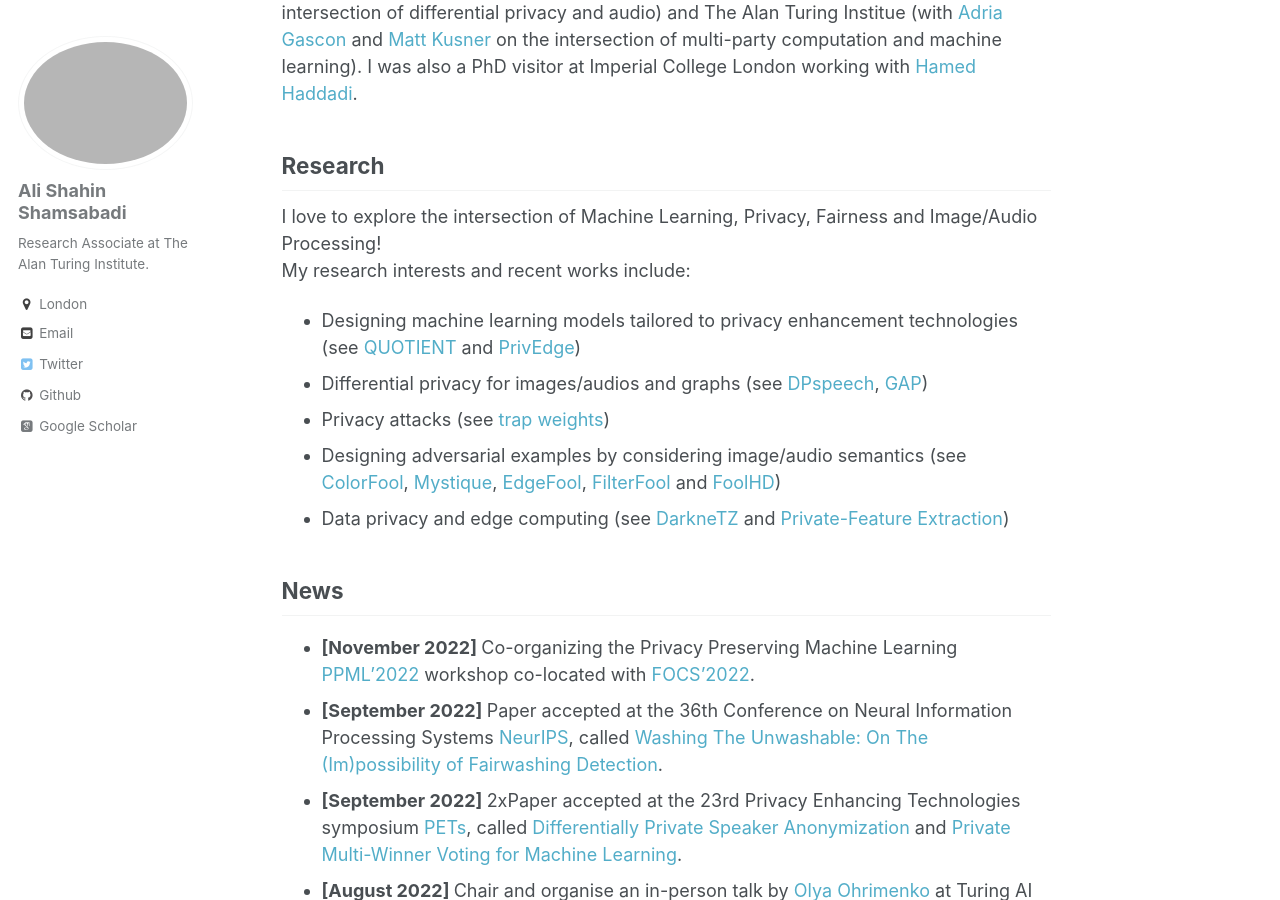
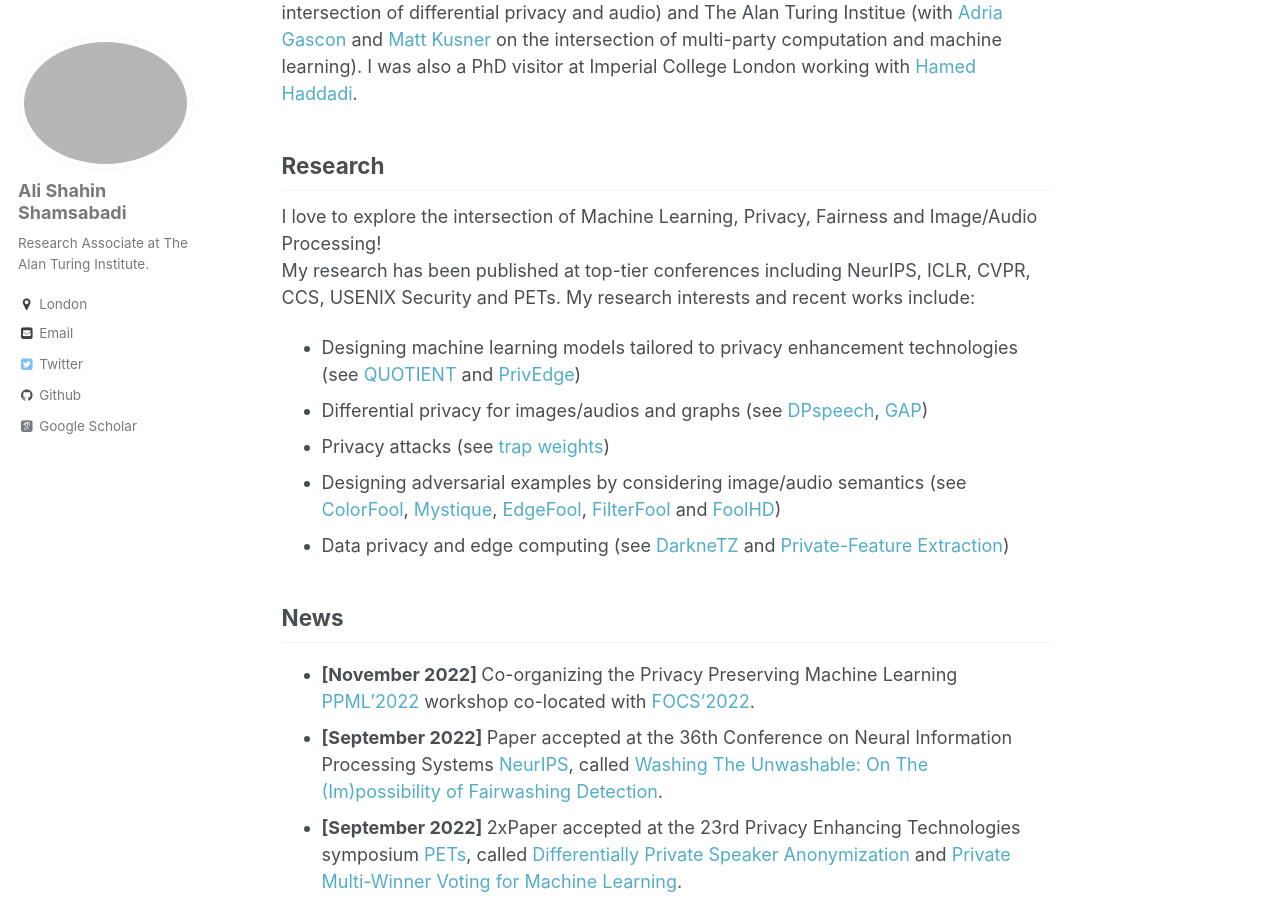
Before and after one commit to AliShahin/AliShahin.github.io, a Jekyll site: the page built from _pages/about.md, in a window 1280 px wide and 900 px high, scrolled down 323 px. Built offline with Jekyll 4.4.1, drawn with Linux system fonts in a browser that asks for light colours; some web fonts are replaced.

Commit message:
Update about.md

```diff
--- a/_pages/about.md
+++ b/_pages/about.md
@@ -14,7 +14,7 @@ I have received a PhD in Computer Science from the Queen Mary University of Lond
 
 ## Research
 I love to explore the intersection of Machine Learning, Privacy, Fairness and Image/Audio Processing!<br />
-My research interests and recent works include:
+My research has been published at top-tier conferences including NeurIPS, ICLR, CVPR, CCS, USENIX Security and PETs. My research interests and recent works include:
 - Designing machine learning models tailored to privacy enhancement technologies (see [QUOTIENT](https://arxiv.org/pdf/1907.03372) and [PrivEdge](https://arxiv.org/pdf/2004.05574))
 - Differential privacy for images/audios and graphs (see [DPspeech](https://arxiv.org/pdf/2202.11823.pdf), [GAP](https://arxiv.org/pdf/2203.00949.pdf))
 - Privacy attacks (see [trap weights](https://arxiv.org/pdf/2112.02918.pdf))
```
